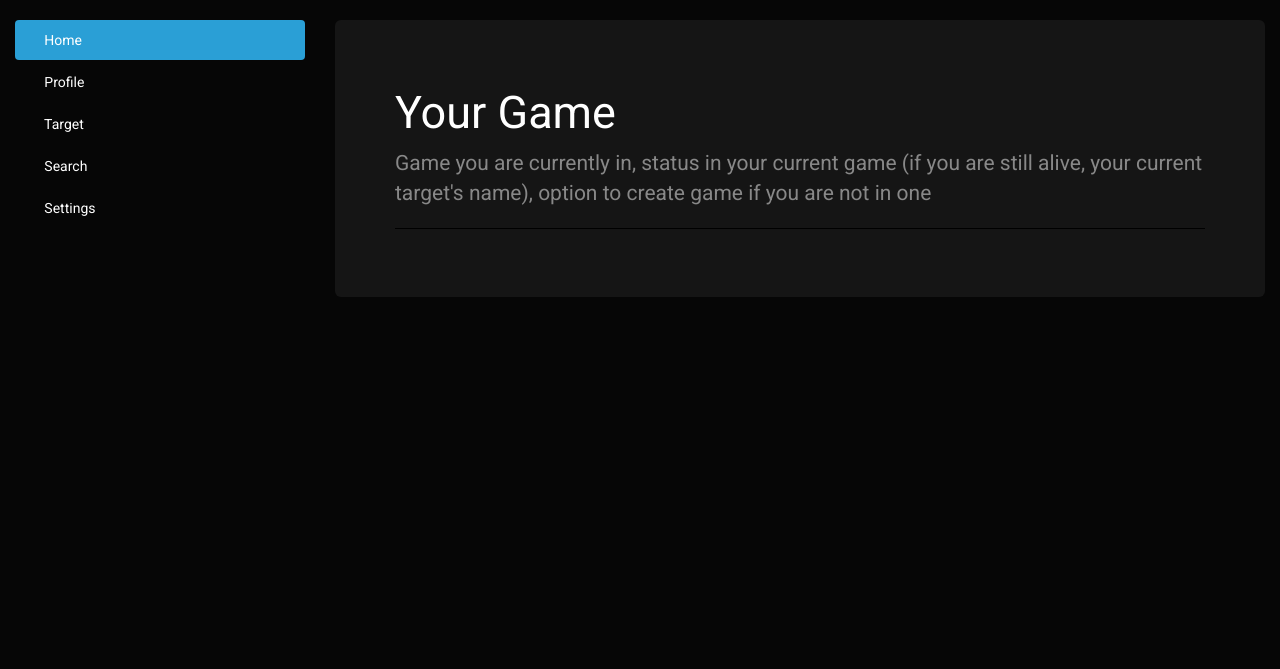
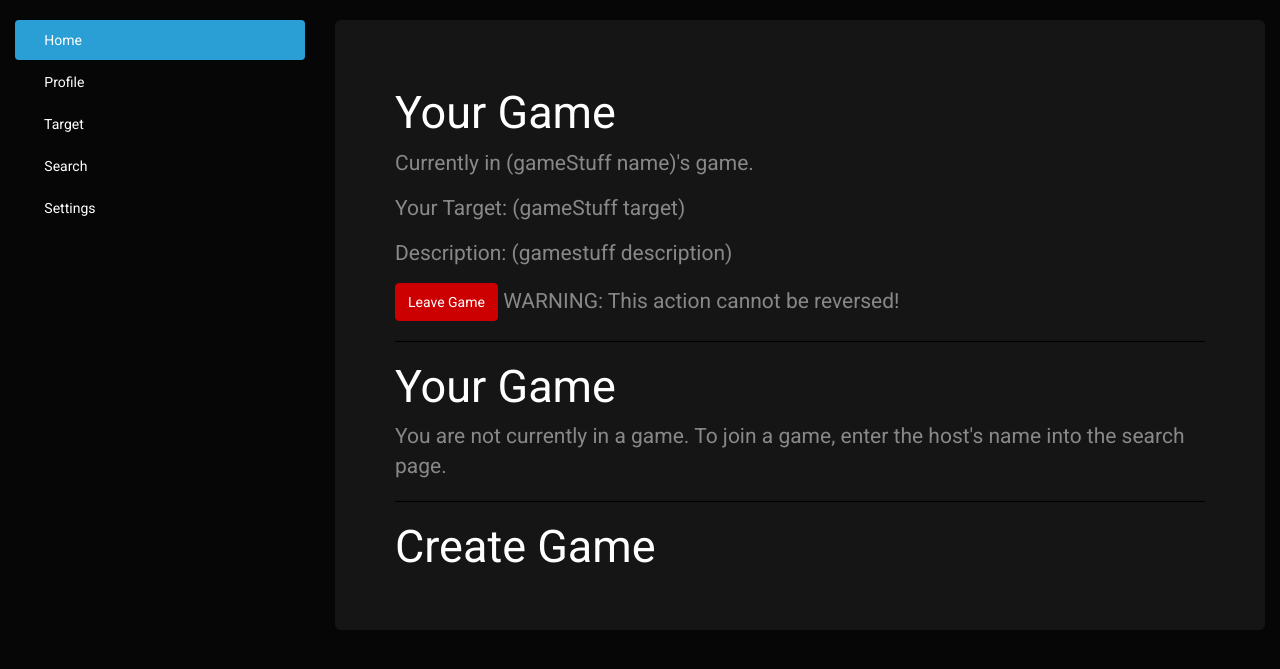
Before and after one commit to aslibman/Assassin, a Flask app: page /home in a window 1280 px wide. Shown: the part 69-738 px from the top of the page. Run offline with Flask 2, Linux system fonts and the light colour scheme; the visitor is signed in with stand-in values (Sample User, id 1); parts of the project's set-up code (start-up, migrations or seed data) failed here and were passed over; some web fonts are replaced.

Commit message:
worked on home page

```diff
--- a/templates/home.html
+++ b/templates/home.html
@@ -46,8 +46,18 @@
         <div class="col-lg-9">
            <div class="jumbotron">
 		<h2>Your Game</h2>
-		<p>Game you are currently in, status in your current game (if you are still alive, your current target's name), option to create game if you are not in one</p>
+    <!-- if you are in a game -->
+    <p> Currently in (gameStuff name)'s game.</p>
+    <p> Your Target: (gameStuff target)</p>
+    <p> Description: (gamestuff description)</p>
+     <p><input type="submit" name="b" class="btn btn-danger" value="Leave Game"> WARNING: This action cannot be reversed!</p>
 		<hr>
+    <!-- else -->
+    <h2>Your Game</h2>
+    <p> You are not currently in a game. To join a game, enter the host's name into the search page.</p>
+    <hr>
+    <h2>Create Game</h2>
+
 	</div>
 </div>
         </div>
```
Also changed, not shown: 1 other file.
